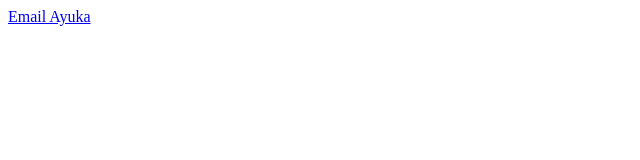
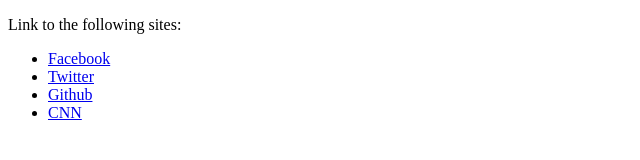
Before and after one commit to ayuka91/html_css, a plain HTML site: page links.html in a window 1280 px wide. Shown: the whole page, without its empty margins (0-640 px from the left). Drawn offline with Linux system fonts and the light colour scheme.

```diff
--- a/links.html
+++ b/links.html
@@ -6,7 +6,19 @@
 
 </head>
 <body>
- <a href="mailto:aaa.ayuka.123@gmail.com">Email Ayuka</a>
+ <p>Link to the following sites:
+  <ul>
+  <li><a href="https://www.facebook.com/">
+      Facebook</a></li>
+  <li><a href="https://twitter.com/">
+      Twitter</a></li>
+  <li><a href="https://github.com/">
+      Github</a></li>
+  <li><a href="http://www.cnn.com/">
+      CNN</a></li>
+  </ul>
+ </p>
+
 
 
 
```
